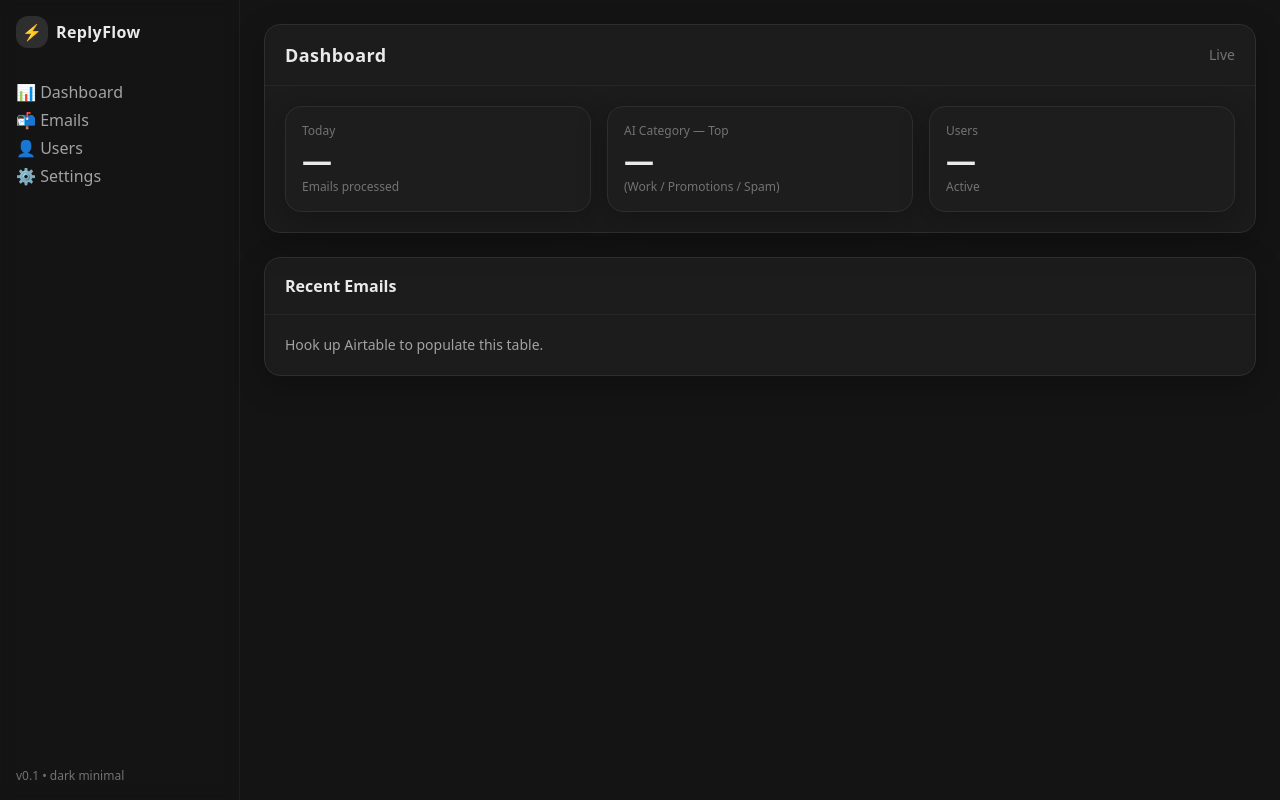
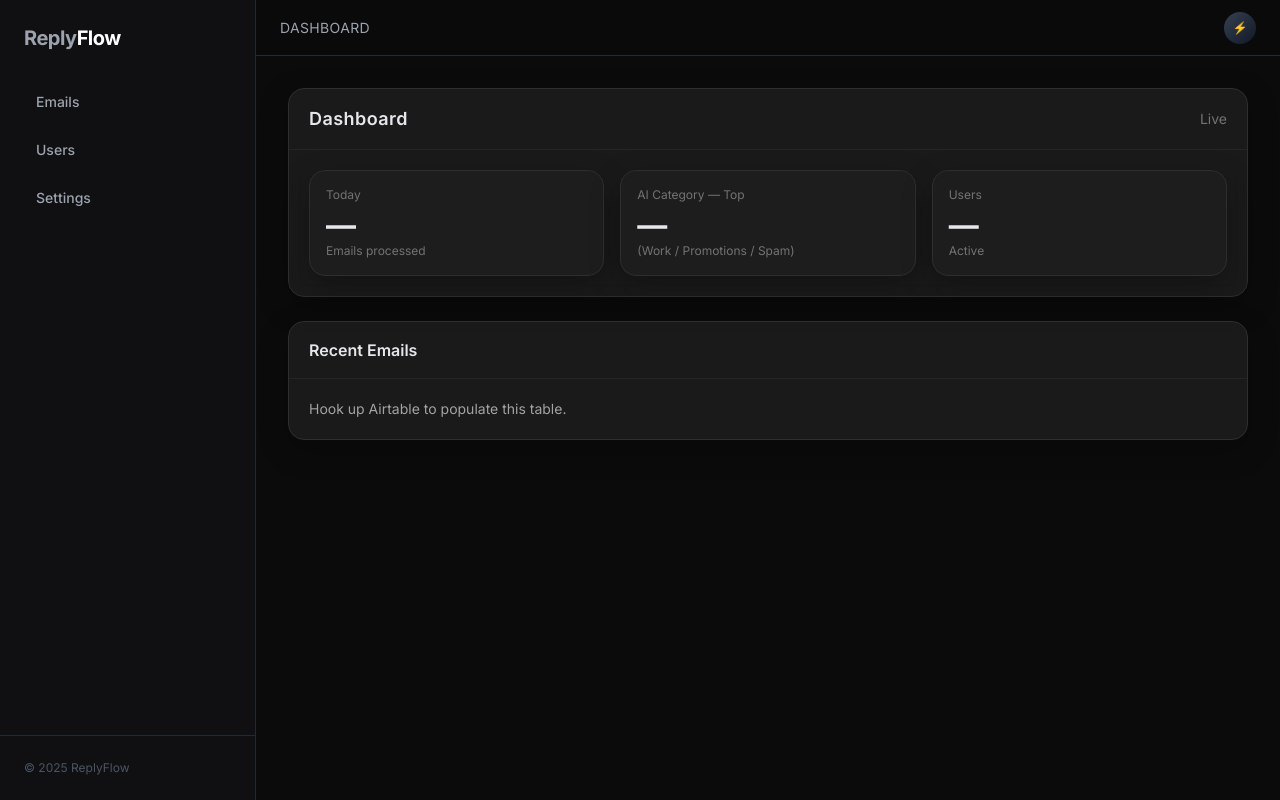
Before and after one commit to ReplyFlow-ai/replyflow-web, a Next.js app: page / in a window 1280 px wide. Built offline with nearby package versions, Linux system fonts and the light colour scheme.

Commit message:
Update layout.tsx

```diff
--- a/app/layout.tsx
+++ b/app/layout.tsx
@@ -1,43 +1,72 @@
-import './globals.css'
-import { ReactNode } from 'react'
-import Link from 'next/link'
+import "./globals.css";
+import { Inter } from "next/font/google";
+import Link from "next/link";
+import { motion } from "framer-motion";
 
+const inter = Inter({ subsets: ["latin"] });
 
 export const metadata = {
-title: 'ReplyFlow',
-description: 'AI Gmail Assistant — minimal dark dashboard',
-}
+  title: "ReplyFlow Dashboard",
+  description: "AI Gmail Assistant Dashboard",
+};
 
+const navItems = [
+  { name: "Emails", href: "/emails" },
+  { name: "Users", href: "/users" },
+  { name: "Settings", href: "/settings" },
+];
 
-export default function RootLayout({ children }: { children: ReactNode }) {
+export default function RootLayout({ children }: { children: React.ReactNode }) {
   return (
-<html lang="en" className="dark">
-<body>
-<div className="min-h-screen grid grid-cols-[240px_1fr]">
+    <html lang="en">
+      <body
+        className={`${inter.className} bg-[#0b0b0c] text-gray-200 antialiased flex h-screen overflow-hidden`}
+      >
         {/* Sidebar */}
-<aside className="border-r border-base-800 bg-base-900/80 backdrop-blur p-4 flex flex-col gap-4">
-<Link href="/" className="flex items-center gap-2">
-<div className="h-8 w-8 rounded-xl bg-base-700 grid place-items-center">⚡</div>
-<span className="font-semibold tracking-wide">ReplyFlow</span>
+        <aside className="w-64 bg-[#101012] border-r border-gray-800 flex flex-col justify-between">
+          <div className="p-6">
+            <h1 className="text-xl font-bold text-gray-100 mb-8 tracking-tight">
+              <span className="text-gray-400">Reply</span>
+              <span className="text-white">Flow</span>
+            </h1>
+            <nav className="space-y-3">
+              {navItems.map((item) => (
+                <Link
+                  key={item.name}
+                  href={item.href}
+                  className="block rounded-lg px-3 py-2 text-sm font-medium text-gray-400 hover:text-white hover:bg-gray-800 transition-all duration-200"
+                >
+                  {item.name}
                 </Link>
-
-
-<nav className="mt-4 flex flex-col gap-1 text-base-300">
-<Link className="nav-item" href="/">📊 Dashboard</Link>
-<Link className="nav-item" href="/emails">📬 Emails</Link>
-<Link className="nav-item" href="/users">👤 Users</Link>
-<Link className="nav-item" href="/settings">⚙️ Settings</Link>
+              ))}
             </nav>
-
-
-<div className="mt-auto text-xs text-base-400">v0.1 • dark minimal</div>
+          </div>
+          <div className="p-6 border-t border-gray-800 text-xs text-gray-600">
+            <p>© 2025 ReplyFlow</p>
+          </div>
         </aside>
 
+        {/* Main content area */}
+        <motion.main
+          initial={{ opacity: 0 }}
+          animate={{ opacity: 1 }}
+          transition={{ duration: 0.4 }}
+          className="flex-1 flex flex-col"
+        >
+          {/* Header */}
+          <header className="h-14 border-b border-gray-800 flex items-center justify-between px-6 backdrop-blur-sm bg-[#0b0b0c]/70">
+            <h2 className="text-sm uppercase tracking-wide text-gray-400">
+              Dashboard
+            </h2>
+            <div className="w-8 h-8 rounded-full bg-gradient-to-br from-gray-700 to-gray-900 flex items-center justify-center text-gray-400 text-xs hover:text-white transition-all">
+              ⚡
+            </div>
+          </header>
 
-{/* Main */}
-<main className="p-6 space-y-6">{children}</main>
-</div>
+          {/* Page content */}
+          <div className="flex-1 overflow-y-auto p-8">{children}</div>
+        </motion.main>
       </body>
     </html>
-)
+  );
 }
```
Lines whose indentation alone changed are shown as unchanged.
